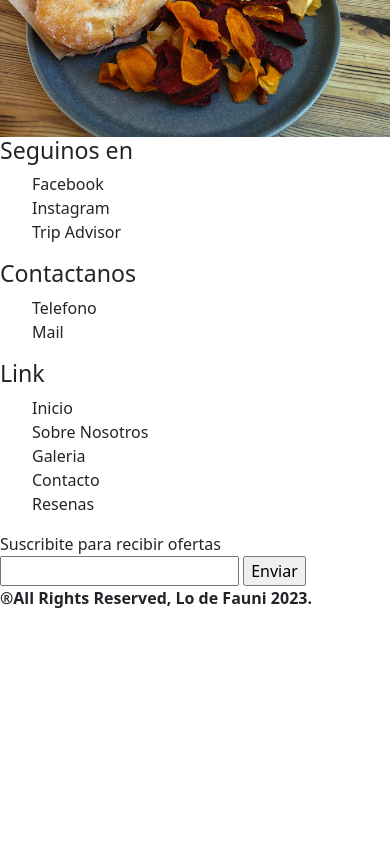
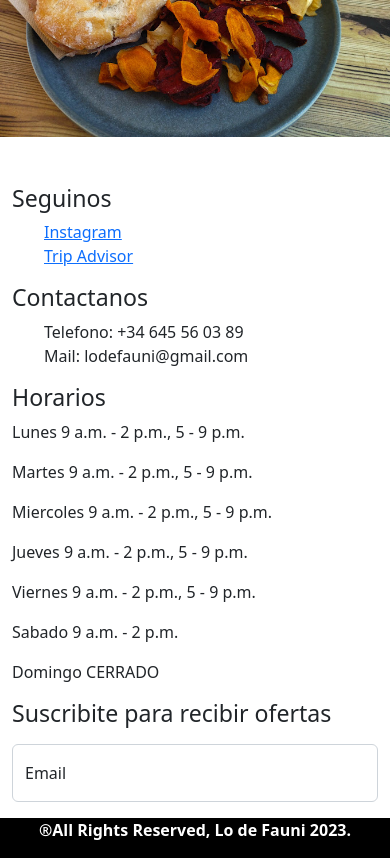
Before and after one commit to tomasaalvarez/lodefauni, a plain HTML site: page pages/galeria.html in a window 390 px wide. Shown: the part 2400-3258 px from the top of the page. Before the commit the page ends 3026 px from the top, so only its background shows below. Drawn offline with nearby package versions, Linux system fonts and the light colour scheme.

Commit message:
correciones media queries2

```diff
--- a/pages/galeria.html
+++ b/pages/galeria.html
@@ -47,48 +47,47 @@
             <img src="../img/huevos.jpg">
             <img src="../img/IMG_20230812_120008.jpg">
         </div>
+        <div class="container mt-5">
+            <div class="row">
+              <div class="col-sm-4">
+                <h3>Seguinos</h3>
+                <ul>
+                    <li><a href="https://www.instagram.com/lodefauni/">Instagram</li></a>
+                    <li><a href="https://www.tripadvisor.com.ar/Restaurant_Review-g187497-d26498420-Reviews-Lo_de_Fauni-Barcelona_Catalonia.html">Trip Advisor</li></a>
+                </ul>
+              </div>
+              <div class="col-sm-4">
+                <h3>Contactanos</h3>
+                <ul>
+                    <li>Telefono: +34 645 56 03 89</li>
+                    <li>Mail: lodefauni@gmail.com</li>
+                </ul>
+              </div>
+              <div class="col-sm-4">
+                <h3>Horarios</h3>
+                <p>Lunes 9 a.m. - 2 p.m., 5 - 9 p.m.</p>
+                <p>Martes 9 a.m. - 2 p.m., 5 - 9 p.m.</p>
+                <p>Miercoles 9 a.m. - 2 p.m., 5 - 9 p.m.</p>
+                <p>Jueves 9 a.m. - 2 p.m., 5 - 9 p.m.</p>
+                <p>Viernes 9 a.m. - 2 p.m., 5 - 9 p.m.</p>
+                <p>Sabado 9 a.m. - 2 p.m.</p>
+                <p>Domingo CERRADO</p>
+              </div>
+            </div>
+            <div class="col-sm-4">
+                <h3>Suscribite para recibir ofertas</h3>
+                <div class="form-floating mb-3 mt-3">
+                    <input type="text" class="form-control" id="email" placeholder="Enter email" name="email">
+                    <label for="email">Email</label>
+                </div>
+            </div>
+          </div>
     </main>
 
-
-
-
-
-
-    <footer>
-        <div>
-            <h3>Seguinos en</h3>
-            <ul>
-                <li>Facebook</li>
-                <li>Instagram</li>
-                <li>Trip Advisor</li>
-            </ul>
-        </div>
-        <div>
-            <h3>Contactanos</h3>
-            <ul>
-                <li>Telefono</li>
-                <li>Mail</li>
-            </ul>
-        </div>
-        <div>
-            <h3>Link</h3>
-            <ul>
-                <li>Inicio</li>
-                <li>Sobre Nosotros</li>
-                <li>Galeria</li>
-                <li>Contacto</li>
-                <li>Resenas</li>
-            </ul>
-        </div>
-        <div>
-            <form action="">
-                <label for="">Suscribite para recibir ofertas</label>
-                <input type="email" name="" id="">
-                <input type="submit" value="Enviar">
-            </form>
-        </div>
+    <footer class="footer1">
         <p><b>®All Rights Reserved, Lo de Fauni 2023.</b></p>
     </footer>
+
 
     <script src="https://cdn.jsdelivr.net/npm/bootstrap@5.2.3/dist/js/bootstrap.bundle.min.js" integrity="sha384-kenU1KFdBIe4zVF0s0G1M5b4hcpxyD9F7jL+jjXkk+Q2h455rYXK/7HAuoJl+0I4" crossorigin="anonymous"></script>
     <script type="module" src="https://unpkg.com/ionicons@7.1.0/dist/ionicons/ionicons.esm.js"></script>
```
